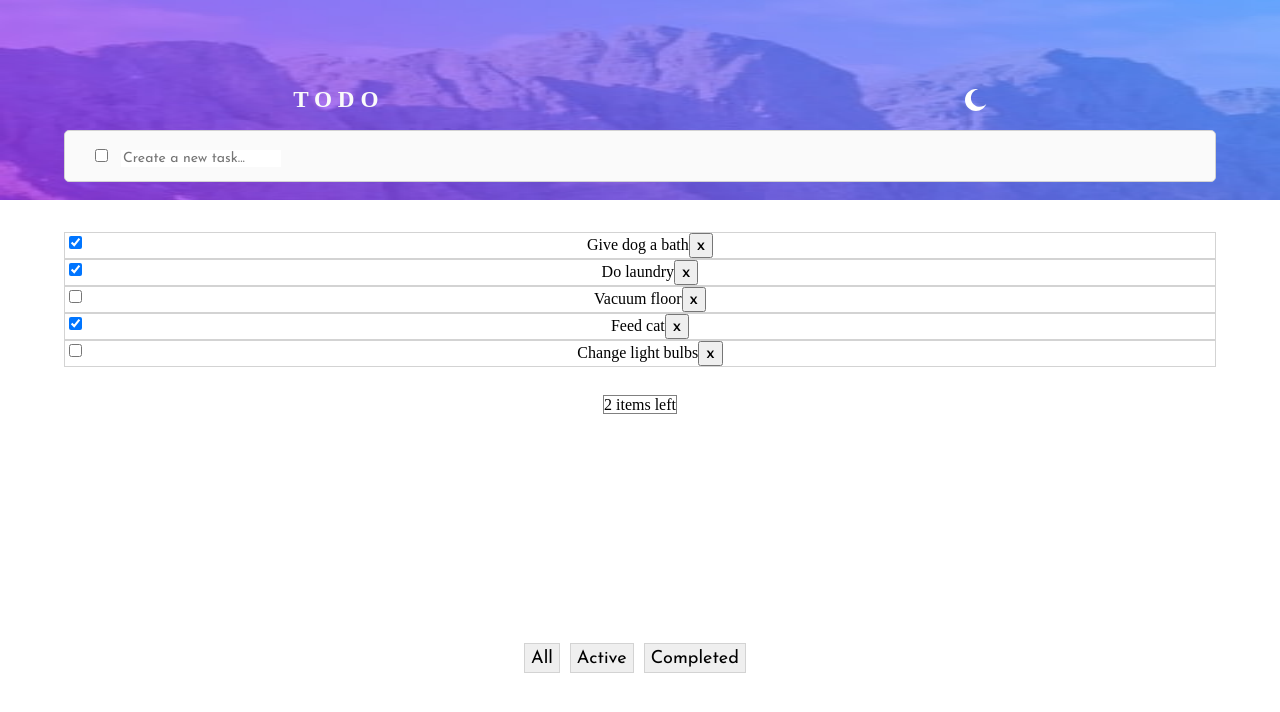
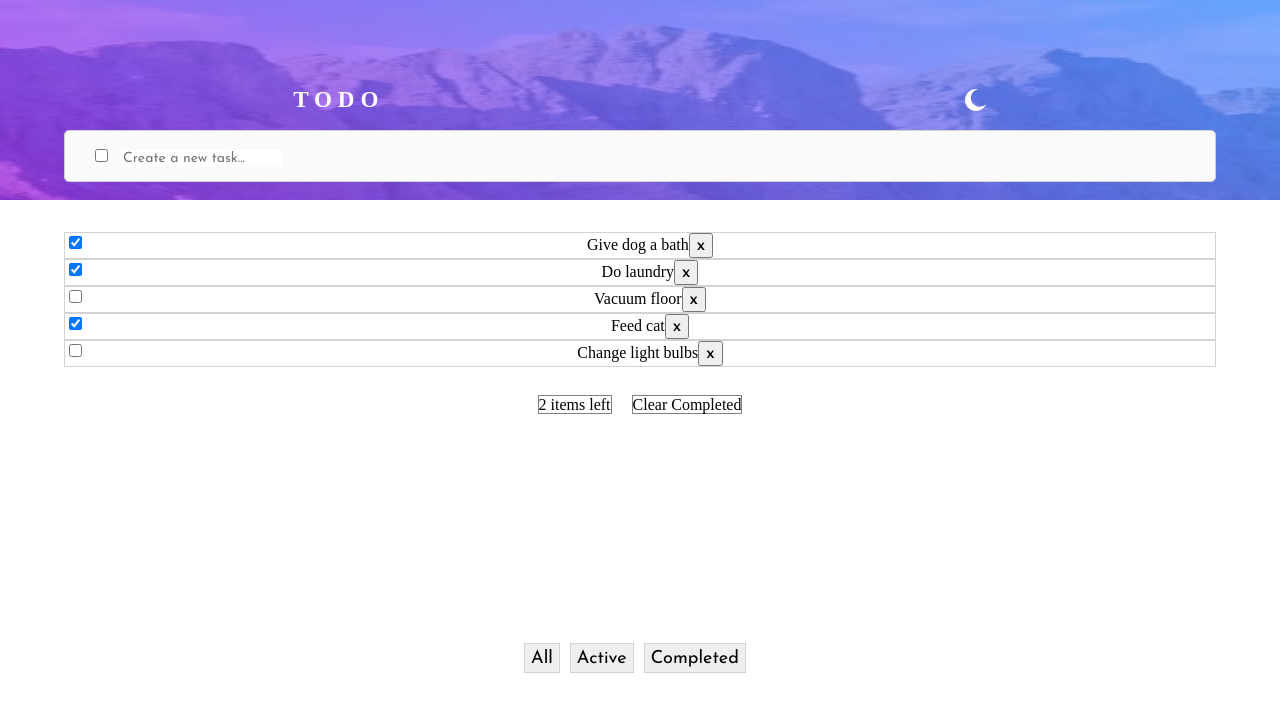
Before and after one commit to vasilemidrigan/tasko, a React (Create React App) app: page / in a window 1280 px wide. Shown: the top 712 px of the page. Built offline with nearby package versions, Linux system fonts and the light colour scheme; the HTML template or start-up script is replaced by a standard one.

Commit message:
Implement clear completed tasks functionality

```diff
--- a/src/App.js
+++ b/src/App.js
@@ -114,7 +114,14 @@ export default function App() {
     });
     setToDoList(updateArray);
   }
-
+  // ----------------------------------------------------
+  // clearCompleted() : clear completed tasks function
+  const clearCompleted = () => {
+    const activeTasks = toDoList.filter((task) => {
+      return !task.complete;
+    });
+    setToDoList(activeTasks);
+  };
   // ----------------------------------------------------
 
   return (
@@ -123,8 +130,10 @@ export default function App() {
       <ToDoList
         taskCompleteStatus={taskCompleteStatus}
         toDoList={toDoList}
+        setToDoList={setToDoList}
         addToDo={addToDo}
         deleteTask={deleteTask}
+        clearCompleted={clearCompleted}
       />
     </div>
   );
--- a/src/components/ToDoList.js
+++ b/src/components/ToDoList.js
@@ -24,6 +24,7 @@ export default function ToDoList({
   toDoList,
   addToDo,
   deleteTask,
+  clearCompleted,
 }) {
   // ----------------------------------------------------
   // Filter state for our tasks: All, Active, Completed
@@ -59,6 +60,7 @@ export default function ToDoList({
   const tasksAmount = toDoList.filter((task) => {
     return !task.complete;
   }).length;
+  // ----------------------------------------------------
 
   return (
     <div className="ToDoList">
@@ -66,6 +68,12 @@ export default function ToDoList({
       {taskList}
       <div className="ToDoList__bottom-bar">
         <span className="ToDoList__bottom-bar__items-left">{`${tasksAmount} items left`}</span>
+        <span
+          className="ToDoList__bottom-bar__clear-completed"
+          onClick={clearCompleted}
+        >
+          Clear Completed
+        </span>
       </div>
       {filterBtns}
     </div>
```
